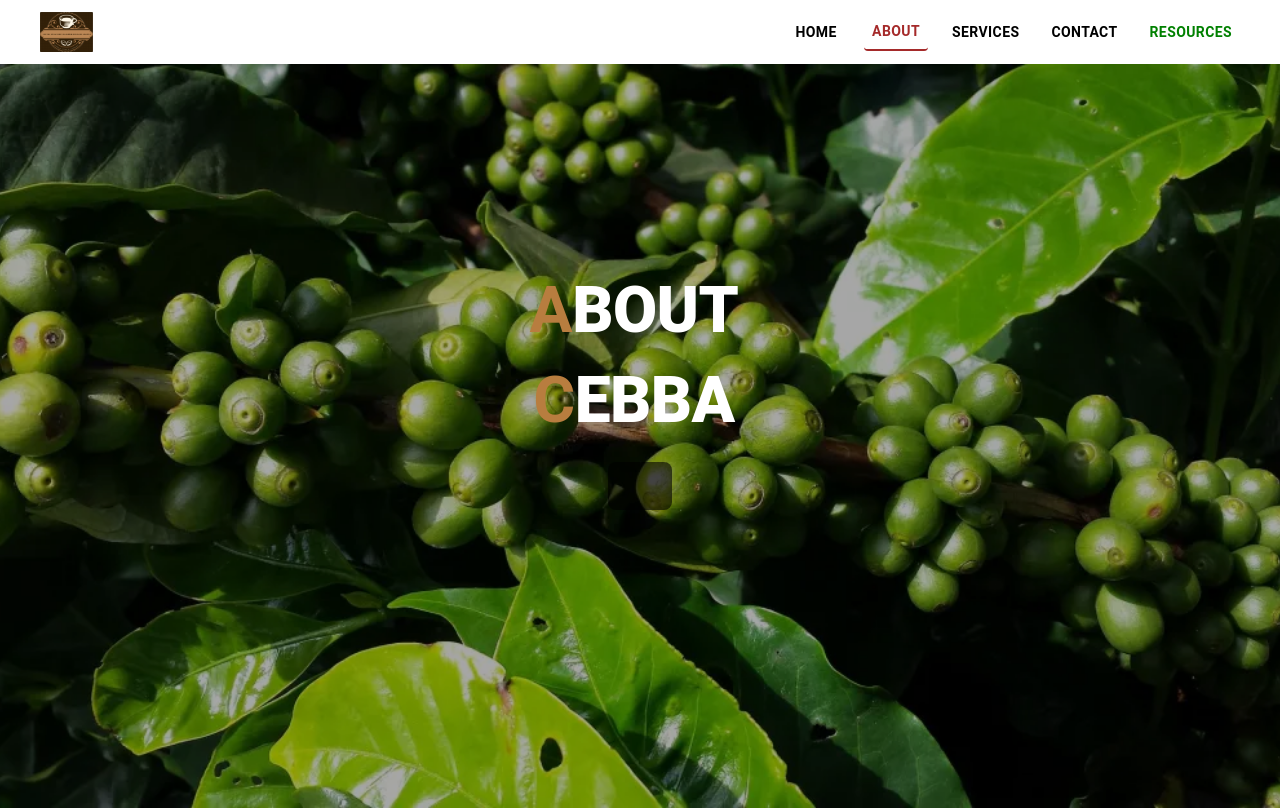
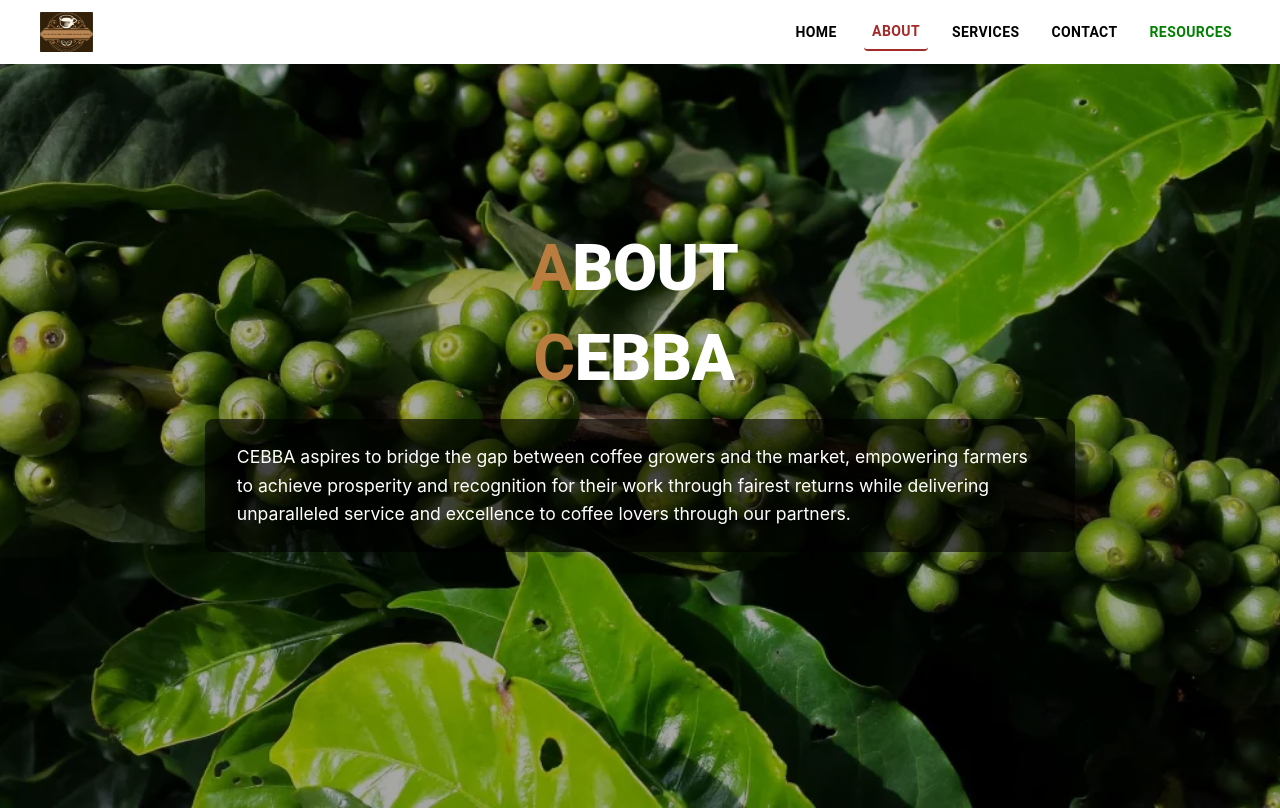
Before and after one commit to michaelmurwayi/cebba, a React (Create React App) app in the folder v2/: page /cebba/about in a window 1280 px wide. Shown: the top 810 px of the page. Built offline with nearby package versions, Linux system fonts and the light colour scheme.

Commit message:
ft-aboutpage: Passing about header components as props, adding the title , bgImage and header text into AboutPage initial state object

```diff
--- a/v2/src/components/header/Header.js
+++ b/v2/src/components/header/Header.js
@@ -5,9 +5,9 @@
 import "aos/dist/aos.css";
 
 const Header = ({
-  title = "Default Title",
+  title,
   text,
-  bgImage = "https://images.pexels.com/photos/312418/pexels-photo-312418.jpeg?auto=compress&cs=tinysrgb&dpr=1&w=500",
+  bgImage,
   number,
   website,
   location
--- a/v2/src/components/services/Services.js
+++ b/v2/src/components/services/Services.js
@@ -80,7 +80,7 @@
                   {service.title}
                 </Typography>
               </CardContent>
-              <Typography variant="body1" align="left" sx={{ color: "#fff" }}>
+              <Typography variant="body1" align="justify-center" sx={{ color: "#fff" }}>
                 {service.subTitile }
               </Typography>
             </Card>
--- a/v2/src/features/about/About.js
+++ b/v2/src/features/about/About.js
@@ -19,6 +19,8 @@
 const About = () => {
   const theme = useTheme();
   const isMobile = useMediaQuery(theme.breakpoints.down("sm"));
+
+  const aboutPage = initialState.AboutPage;
   const abv = initialState.companyInfo.abv;
   const visionText = initialState.companyInfo.vision;
   const missionText = initialState.companyInfo.mission;
@@ -86,8 +88,9 @@
     <div style={{ overflowX: 'hidden', maxWidth: '100vw' }}>
       <Navbar />
       <Header
-        title="ABOUT CEBBA"
-        bgImage={about}
+        title={aboutPage.header.title}
+        text={aboutPage.header.text}
+        bgImage={aboutPage.header.bgImage}
       />
 
       {/* Optional: Vision Section */}
--- a/v2/src/features/home/Home.js
+++ b/v2/src/features/home/Home.js
@@ -12,6 +12,7 @@
 import slogan from "../../assets/slogan.png";
 import Contact from "../../components/contact/Contact";
 import Footer from "../../components/footer/Footer";
+import Map from "../../components/map/Map";
 
 const Home = () => {
   const { HomePage, companyInfo } = initialState;
@@ -121,15 +122,14 @@
                 fontWeight: 500,
               }}
             >
-              We are a pioneering coffee brokerage firm dedicated to transforming
-              the coffee trading landscape through farmer-friendly practices,
-              sustainable operations, and a commitment to quality excellence.
+              CEBBA promotes production and processing strategies that involve minimizing environmental impact throughout the coffee supply chain, from farm to cup. These include using organic fertilizers, adopting regenerative agricultural practises, agroforestry, minimal tillage, and implementing efficient water and waste management systems.
             </Typography>
           </Container>
         </Box>
       </Box>
 
       <Contact />
+      <Map />
       <Footer />
     </div>
   );
--- a/v2/src/state/initialState.js
+++ b/v2/src/state/initialState.js
@@ -4,6 +4,8 @@
 import agronomy from "../assets/agronomy.png";
 import marketing from "../assets/marketing.png";
 import quality from "../assets/quality_control.png";
+import about from "../assets/about.jpg";
+
 
 const initialState = {
     navItems: [
@@ -50,6 +52,13 @@
             gradeVariant: "",
         }
     },
+    AboutPage: {
+            header:{
+                title: "ABOUT CEBBA",
+                bgImage: about,
+                text: "CEBBA aspires to bridge the gap between coffee growers and the market, empowering farmers to achieve prosperity and recognition for their work through fairest returns while delivering unparalleled service and excellence to coffee lovers through our partners."
+            }
+    },
 
     services : [
         { title: "Agronomy", subTitile:"Training growers on sustainable coffee production and processing technologies.", image: agronomy, descriptions: "At CEBBA, we understand that high-quality coffee starts with the best cultivation practices. Our agronomy services are tailored to help coffee farmers optimize their crops and improve their yield quality. We provide expert advice and hands-on support to ensure the long-term health and sustainability of your coffee farm." },
```
